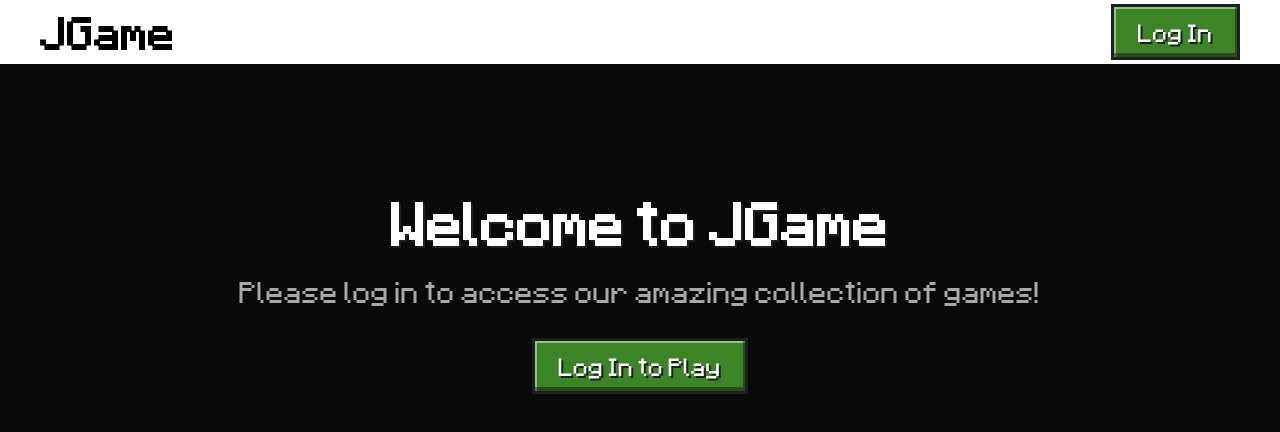
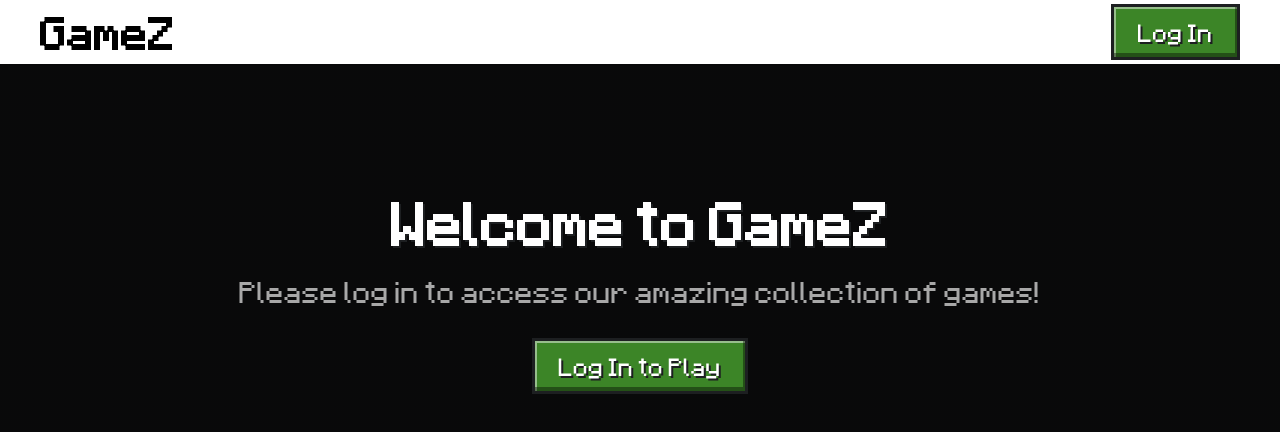
Before and after one commit to ItsRoy69/Game, a React (Vite) app: page / in a window 1280 px wide. Shown: the top 432 px of the page. Built offline with nearby package versions, Linux system fonts and the light colour scheme; no server answers.

Commit message:
fixed styling
Signed-off-by: ItsRoy69 <jyotirmoyroy649@gmail.com>

```diff
--- a/src/constants/navbar/NavBar.jsx
+++ b/src/constants/navbar/NavBar.jsx
@@ -15,7 +15,7 @@ const NavBar = () => {
       <div className="navbar-container">
         <div className="navbar-content">
           <div className="navbar-brand">
-            <h1>JGame</h1>
+            <h1>GameZ</h1>
           </div>
           <div className="navbar-right">
             {isAuthenticated ? (
--- a/src/pages/home/Home.jsx
+++ b/src/pages/home/Home.jsx
@@ -78,7 +78,7 @@ function Home() {
           </>
         ) : (
           <div className="welcome-section">
-            <h1 className="welcome-title">Welcome to JGame</h1>
+            <h1 className="welcome-title">Welcome to GameZ</h1>
             <p className="welcome-text">
               Please log in to access our amazing collection of games!
             </p>
```
Also changed, not shown: src/pages/gamechallenges/gamechallenges.css (+2 -1 lines), src/pages/home/home.css (+2 -2 lines).
